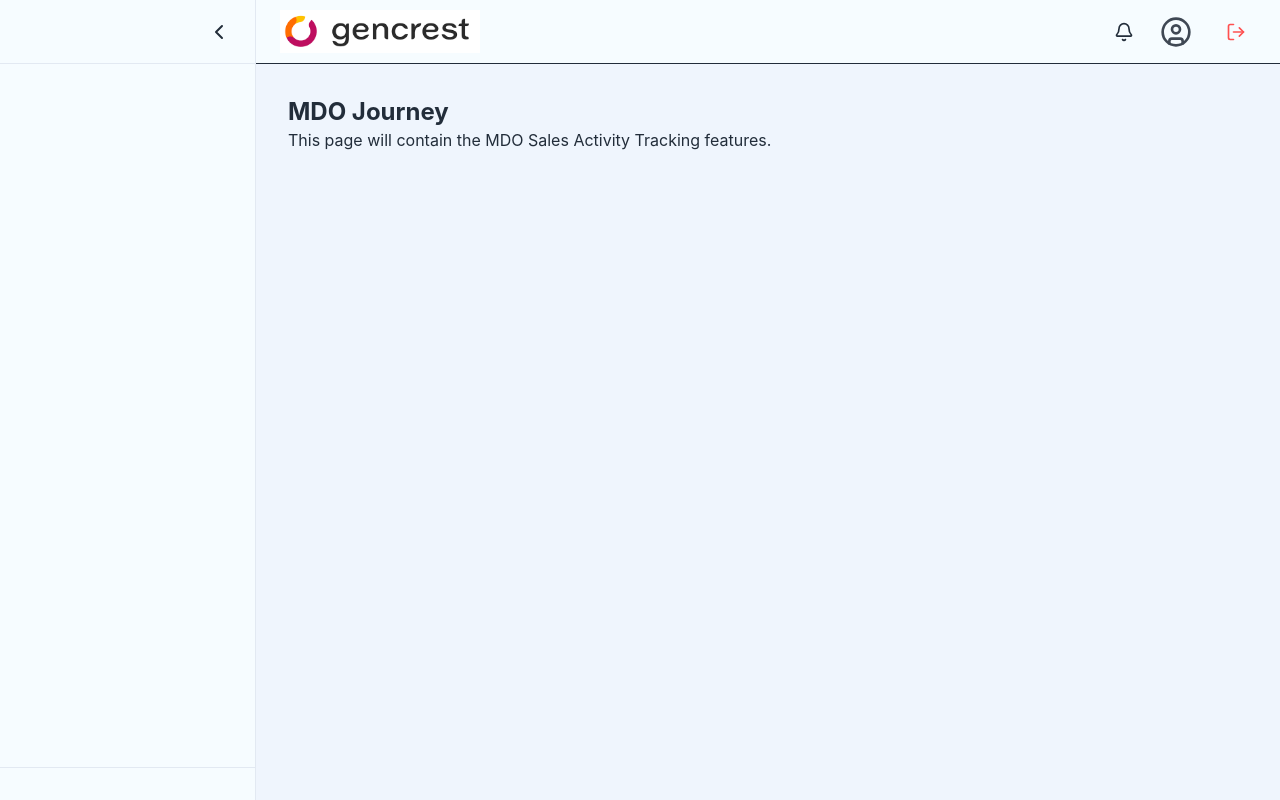
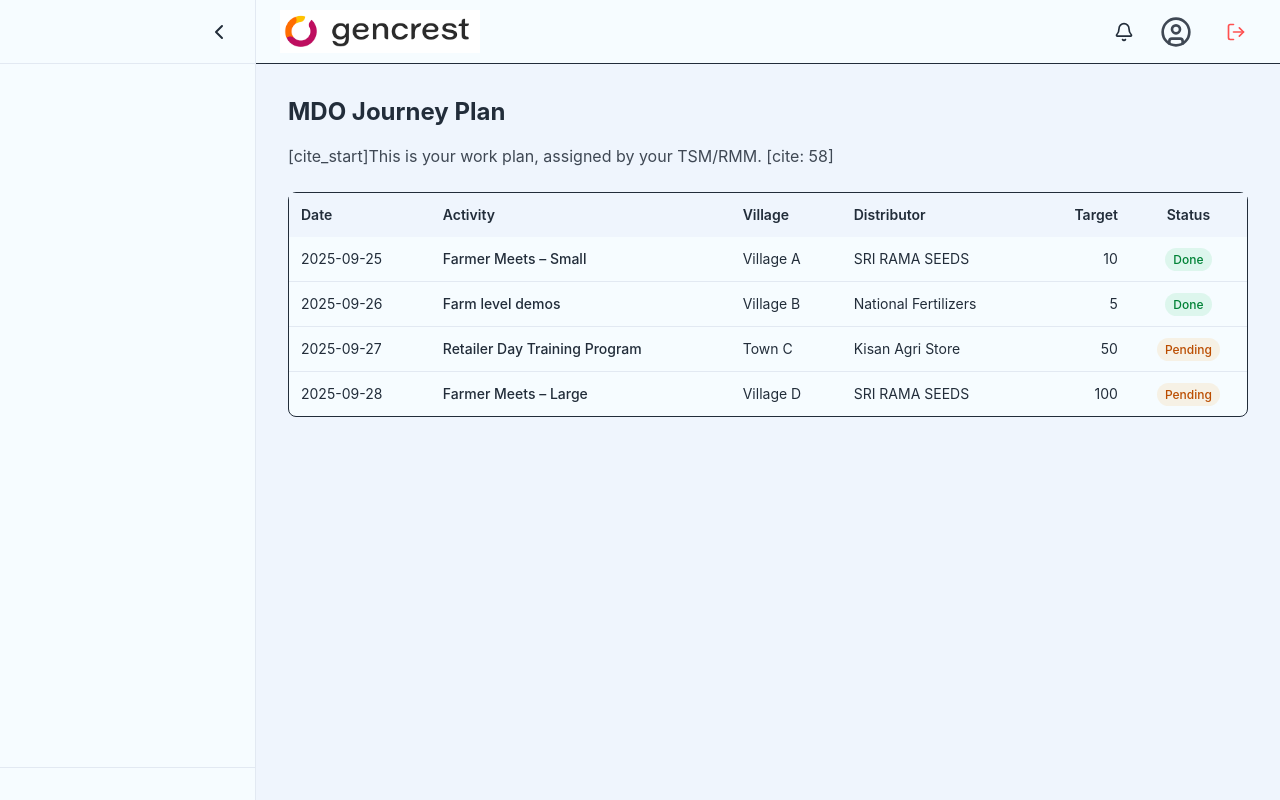
Before and after one commit to nairmahesh/gencrestproject, a React (Vite) app: page /mdo-journey in a window 1280 px wide. Built offline with nearby package versions, Linux system fonts and the light colour scheme.

Commit message:
added all menus for mdo

```diff
--- a/src/pages/DashboardPage.tsx
+++ b/src/pages/DashboardPage.tsx
@@ -1,7 +1,44 @@
-import React from 'react';
+import React, { useEffect } from 'react';
+import { useDispatch, useSelector } from 'react-redux';
 import DashboardLayout from '../layouts/DashboradLayout';
+import type { AppDispatch, RootState } from '../store/store';
+import { fetchMdoData } from '../store/mdoSlice';
+import StatCard from '../components/ui/StatCard';
+import { LoaderCircle } from 'lucide-react';
 
 const DashboardPage = () => {
+  const dispatch = useDispatch<AppDispatch>();
+  const { user } = useSelector((state: RootState) => state.auth);
+  const { dashboard, status } = useSelector((state: RootState) => state.mdo);
+
+  useEffect(() => {
+    // We only fetch MDO data if the user is an MDO
+    if (user?.role === 'MDO') {
+      dispatch(fetchMdoData());
+    }
+  }, [dispatch, user]);
+
+  // MDO-specific Dashboard
+  if (user?.role === 'MDO') {
+    if (status === 'loading' || !dashboard) {
+        return <DashboardLayout><div className="flex justify-center items-center h-full"><LoaderCircle className="animate-spin h-8 w-8" /></div></DashboardLayout>;
+    }
+
+    const monthlyCompletion = dashboard.monthly.planned > 0 ? Math.round((dashboard.monthly.done / dashboard.monthly.planned) * 100) : 0;
+
+    return (
+        <DashboardLayout>
+            <h1 className="text-2xl font-bold mb-4">MDO Dashboard</h1>
+            <div className="grid grid-cols-1 gap-4 md:grid-cols-2 lg:grid-cols-3">
+                <StatCard title="Total Activities YTD" value={dashboard.ytd.done} period={`Planned: ${dashboard.ytd.planned}`} />
+                <StatCard title="Monthly Activity" value={dashboard.monthly.done} period={`Planned: ${dashboard.monthly.planned}`} />
+                <StatCard title="% Monthly Completion" value={monthlyCompletion} isPercentage />
+            </div>
+        </DashboardLayout>
+    );
+  }
+
+  // Generic Dashboard for other roles
   return (
     <DashboardLayout>
       <div className="h-full w-full rounded-lg border-2 border-dashed border-border bg-background p-4">
--- a/src/pages/MdoJourneyPage.tsx
+++ b/src/pages/MdoJourneyPage.tsx
@@ -1,10 +1,62 @@
+import React, { useEffect } from 'react';
+import { useDispatch, useSelector } from 'react-redux';
 import DashboardLayout from '../layouts/DashboradLayout';
+import type { AppDispatch, RootState } from '../store/store';
+import { fetchMdoData } from '../store/mdoSlice';
+import { LoaderCircle } from 'lucide-react';
 
 const MdoJourneyPage = () => {
+  const dispatch = useDispatch<AppDispatch>();
+  const { journeyPlan, status } = useSelector((state: RootState) => state.mdo);
+
+  useEffect(() => {
+    // Fetch data if it's not already loaded
+    if (journeyPlan.length === 0) {
+      dispatch(fetchMdoData());
+    }
+  }, [dispatch, journeyPlan]);
+
   return (
     <DashboardLayout>
-      <h1 className="text-2xl font-bold">MDO Journey</h1>
-      <p>This page will contain the MDO Sales Activity Tracking features.</p>
+      <h1 className="text-2xl font-bold mb-4">MDO Journey Plan</h1>
+      <p className="text-secondary-foreground mb-6">
+        [cite_start]This is your work plan, assigned by your TSM/RMM. [cite: 58]
+      </p>
+
+      {status === 'loading' && <div className="flex justify-center py-12"><LoaderCircle className="animate-spin h-8 w-8" /></div>}
+
+      {status === 'succeeded' && (
+        <div className="rounded-lg border bg-background">
+          <table className="w-full text-sm">
+            <thead className="bg-secondary">
+              <tr>
+                <th className="p-3 text-left font-semibold">Date</th>
+                <th className="p-3 text-left font-semibold">Activity</th>
+                <th className="p-3 text-left font-semibold">Village</th>
+                <th className="p-3 text-left font-semibold">Distributor</th>
+                <th className="p-3 text-right font-semibold">Target</th>
+                <th className="p-3 text-center font-semibold">Status</th>
+              </tr>
+            </thead>
+            <tbody className="divide-y divide-border">
+              {journeyPlan.map((item, index) => (
+                <tr key={index}>
+                  <td className="p-3">{item.day}</td>
+                  <td className="p-3 font-medium">{item.activity}</td>
+                  <td className="p-3">{item.village}</td>
+                  <td className="p-3">{item.distributor}</td>
+                  <td className="p-3 text-right">{item.target}</td>
+                  <td className="p-3 text-center">
+                    <span className={`px-2 py-1 rounded-full text-xs font-medium ${item.status === 'Done' ? 'bg-green-500/10 text-green-700' : 'bg-amber-500/10 text-amber-700'}`}>
+                        {item.status}
+                    </span>
+                  </td>
+                </tr>
+              ))}
+            </tbody>
+          </table>
+        </div>
+      )}
     </DashboardLayout>
   );
 };
--- /dev/null
+++ b/src/store/mdoSlice.ts
@@ -0,0 +1,58 @@
+import { createSlice, createAsyncThunk } from '@reduxjs/toolkit';
+
+// Mock Data based on "MDO Journey_Simplified.docx"
+const mockMdoData = {
+  dashboard: {
+    ytd: { planned: 120, done: 95 },
+    monthly: { planned: 30, done: 22 },
+  },
+  journeyPlan: [
+    { day: "2025-09-25", activity: "Farmer Meets – Small", village: "Village A", distributor: "SRI RAMA SEEDS", target: 10, status: "Done" },
+    { day: "2025-09-26", activity: "Farm level demos", village: "Village B", distributor: "National Fertilizers", target: 5, status: "Done" },
+    { day: "2025-09-27", activity: "Retailer Day Training Program", village: "Town C", distributor: "Kisan Agri Store", target: 50, status: "Pending" },
+    { day: "2025-09-28", activity: "Farmer Meets – Large", village: "Village D", distributor: "SRI RAMA SEEDS", target: 100, status: "Pending" },
+  ]
+};
+
+export const fetchMdoData = createAsyncThunk('mdo/fetchData', async () => {
+  // In a real app, this would be an API call
+  await new Promise(resolve => setTimeout(resolve, 500));
+  return mockMdoData;
+});
+
+interface MdoState {
+  dashboard: typeof mockMdoData.dashboard | null;
+  journeyPlan: typeof mockMdoData.journeyPlan;
+  status: 'idle' | 'loading' | 'succeeded' | 'failed';
+  error: string | null;
+}
+
+const initialState: MdoState = {
+  dashboard: null,
+  journeyPlan: [],
+  status: 'idle',
+  error: null,
+};
+
+const mdoSlice = createSlice({
+  name: 'mdo',
+  initialState,
+  reducers: {},
+  extraReducers: (builder) => {
+    builder
+      .addCase(fetchMdoData.pending, (state) => {
+        state.status = 'loading';
+      })
+      .addCase(fetchMdoData.fulfilled, (state, action) => {
+        state.status = 'succeeded';
+        state.dashboard = action.payload.dashboard;
+        state.journeyPlan = action.payload.journeyPlan;
+      })
+      .addCase(fetchMdoData.rejected, (state, action) => {
+        state.status = 'failed';
+        state.error = action.error.message || 'Failed to fetch MDO data';
+      });
+  },
+});
+
+export const mdoReducer = mdoSlice.reducer;
--- a/src/store/store.ts
+++ b/src/store/store.ts
@@ -1,11 +1,13 @@
 import { configureStore } from '@reduxjs/toolkit';
 import { authReducer } from './authSlice';
 import { liquidationReducer } from './liquidationSlice';
+import { mdoReducer } from './mdoSlice'; // <-- Import
 
 export const store = configureStore({
   reducer: {
     auth: authReducer,
     liquidation: liquidationReducer,
+    mdo: mdoReducer, // <-- Add reducer
   },
 });
 
```
